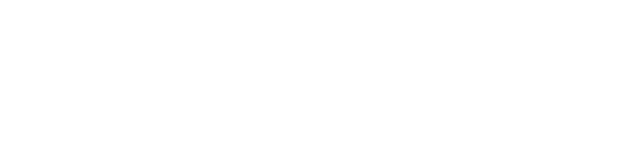
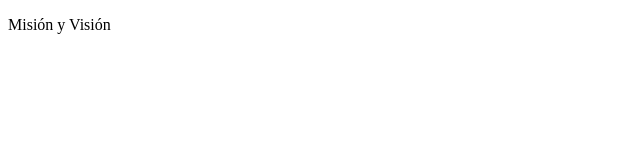
Before and after one commit to jquintero9/test-github, a plain HTML site: page about.html in a window 1280 px wide. Shown: the whole page, without its empty margins (0-640 px from the left). Drawn offline with Linux system fonts and the light colour scheme.

Commit message:
Modificando el archivo about.html

```diff
--- a/about.html
+++ b/about.html
@@ -5,6 +5,6 @@
 	<title>About Us</title>
 </head>
 <body>
-
+	<p>Misión y Visión</p>
 </body>
 </html>
```
